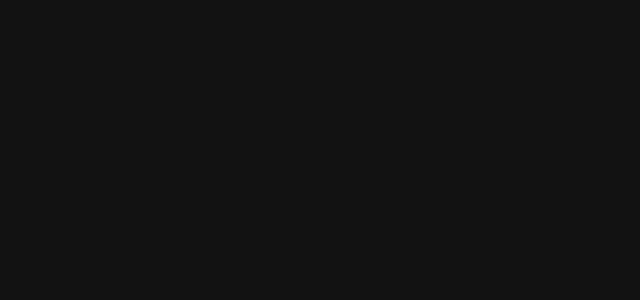
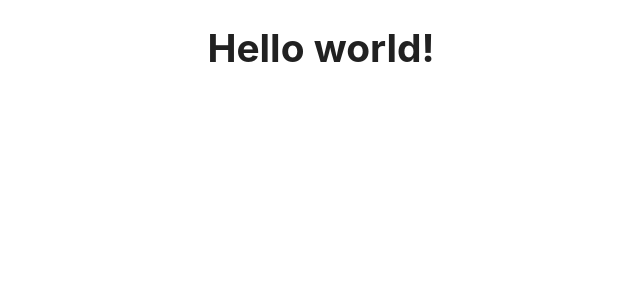
Before and after one commit to marcmarina/react-playground, a React (Vite) app: page / in a window 1280 px wide. Shown: the top 300 px of the page, without its empty margins (319-959 px from the left). Built offline with nearby package versions, Linux system fonts and the light colour scheme.

Commit message:
Moved theme to separate module

```diff
--- a/src/App.jsx
+++ b/src/App.jsx
@@ -1,9 +1,17 @@
 import React from "react";
 
-import { Box } from "@mui/material";
+import { Box, Typography, useTheme } from "@mui/material";
 
 function App() {
-  return <Box p={2}></Box>;
+  const theme = useTheme();
+
+  return (
+    <Box p={6}>
+      <Typography variant="h4" fontWeight={"bold"} textAlign={"center"}>
+        Hello world!
+      </Typography>
+    </Box>
+  );
 }
 
 export default App;
--- a/src/main.jsx
+++ b/src/main.jsx
@@ -1,27 +1,16 @@
 import React from "react";
 import ReactDOM from "react-dom/client";
 
-import { createTheme, CssBaseline, ThemeProvider } from "@mui/material";
+import { CssBaseline, ThemeProvider } from "@mui/material";
 
 import App from "./App";
-
-const theme = createTheme({
-  colorSchemes: {
-    dark: true,
-    light: true,
-  },
-  spacing: (factor) => `${0.25 * factor}rem`,
-  typography: {
-    fontFamily: "Inter, Avenir, Helvetica, Arial, sans-serif",
-    fontSize: 16,
-  },
-});
+import { theme } from "./theme";
 
 ReactDOM.createRoot(document.getElementById("root")).render(
   <React.StrictMode>
-    <ThemeProvider theme={theme} defaultMode="dark">
+    <ThemeProvider theme={theme} defaultMode="light">
       <CssBaseline />
       <App />
     </ThemeProvider>
-  </React.StrictMode>
+  </React.StrictMode>,
 );
--- /dev/null
+++ b/src/theme.js
@@ -0,0 +1,13 @@
+import { createTheme } from "@mui/material";
+
+export const theme = createTheme({
+  colorSchemes: {
+    dark: true,
+    light: true,
+  },
+  spacing: (factor) => `${0.25 * factor}rem`,
+  typography: {
+    fontFamily: "Inter, Avenir, Helvetica, Arial, sans-serif",
+    fontSize: 16,
+  },
+});
```
